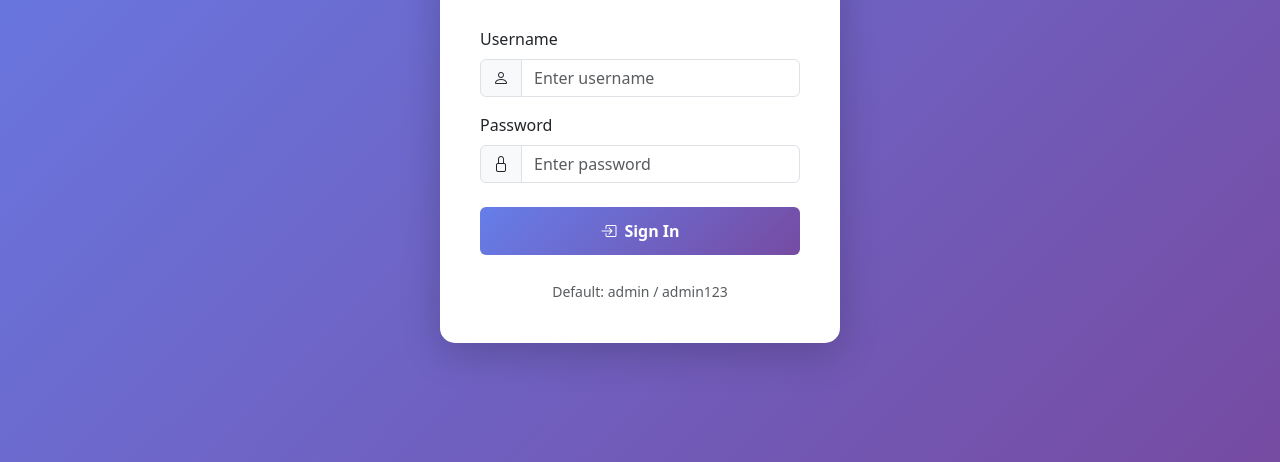
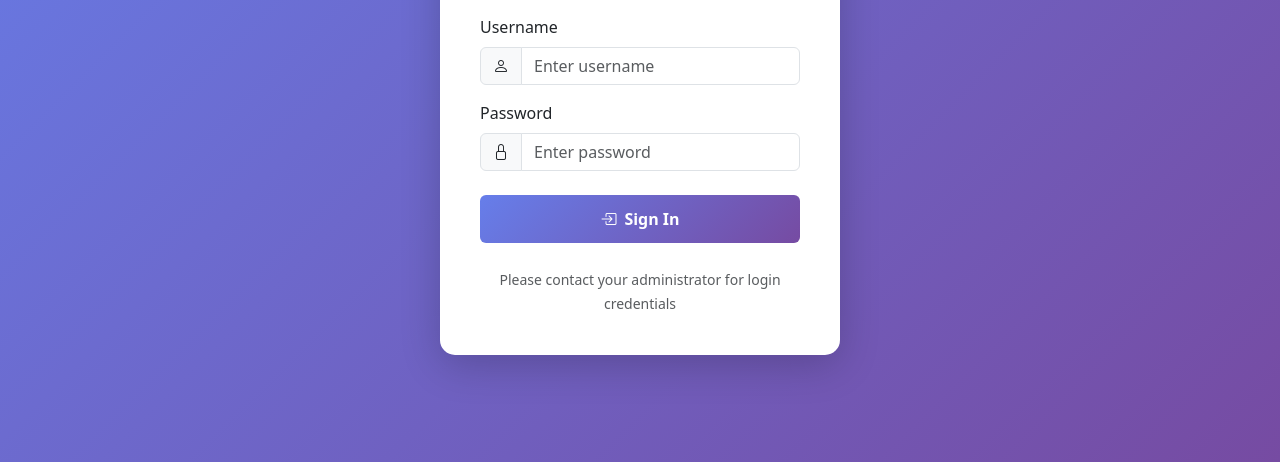
Before and after one commit to hisham2630/HuaWei-ONU-Power-Monitor-System, a website: page public/login.html in a window 1280 px wide. Shown: the part 338-800 px from the top of the page. Drawn offline with nearby package versions, Linux system fonts and the light colour scheme.

Commit message:
Remove default credentials from login page and README for security

```diff
--- a/public/login.html
+++ b/public/login.html
@@ -88,7 +88,7 @@
         </form>
 
         <div class="text-center mt-4">
-            <small class="text-muted">Default: admin / admin123</small>
+            <small class="text-muted">Please contact your administrator for login credentials</small>
         </div>
     </div>
 
```
Also changed, not shown: README.md.
